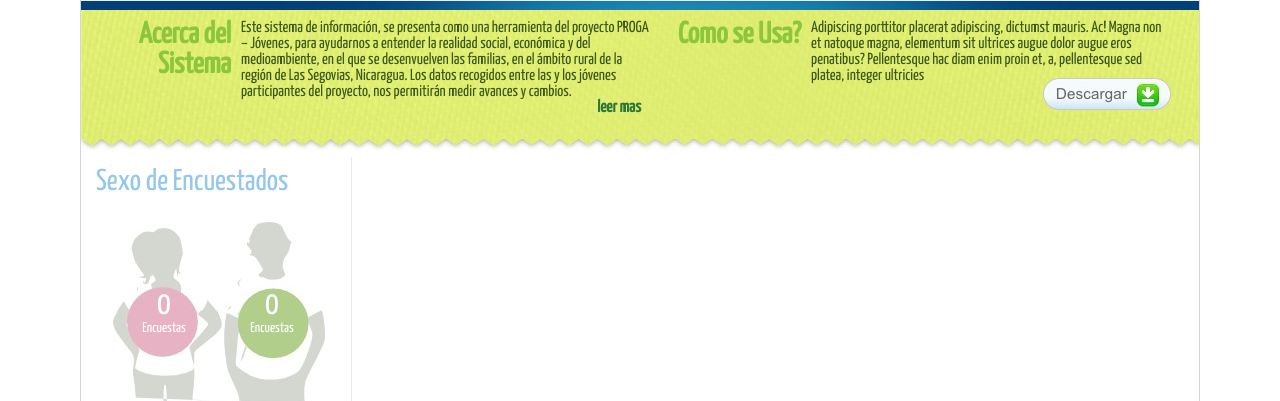
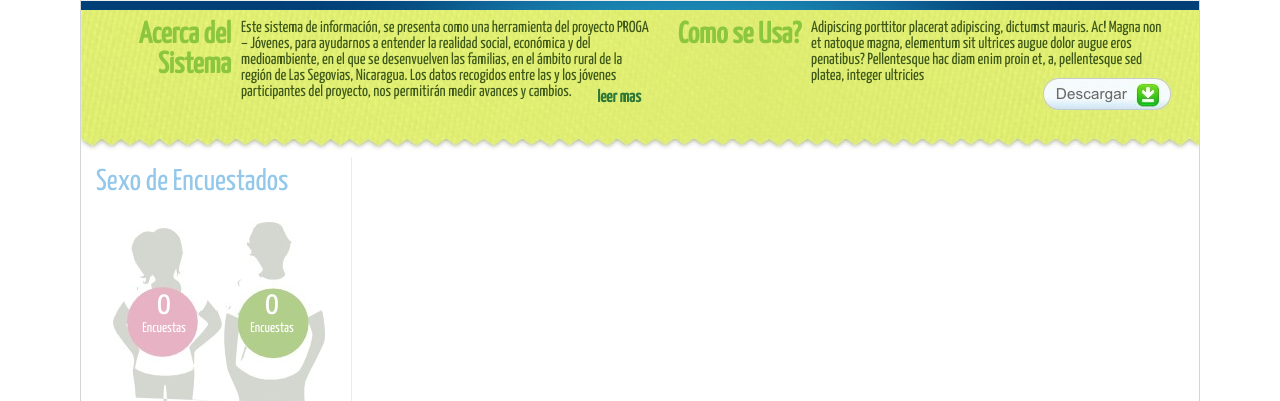
Before and after one commit to CARocha/suco_proga, a Django app: page / in a window 1280 px wide. Shown: the part 388-789 px from the top of the page. Run offline with Django 3.2, Linux system fonts and the light colour scheme; data comes from the database, SQL or seed files in the repository; data that the repository does not hold is empty; parts of the project's set-up code (start-up, migrations or seed data) failed here and were passed over; some libraries are stand-ins or nearby versions.

Commit message:
little fix

```diff
--- a/suco/templates/index.html
+++ b/suco/templates/index.html
@@ -126,7 +126,7 @@
         <div class="tituloverde">Acerca del Sistema</div>Este sistema de información, se presenta como una herramienta del proyecto PROGA – Jóvenes, para
 ayudarnos a entender la realidad social, económica y del medioambiente, en el que se desenvuelven las
 familias, en el ámbito rural de la región de Las Segovias, Nicaragua. Los datos recogidos entre las y los
-jóvenes participantes del proyecto, nos permitirán medir avances y cambios.<br> <a style="font-weight:bold; color:#2D7839; float:right;margin-right:10px;font-size:17px;"href="/acerca">leer mas</a>
+jóvenes participantes del proyecto, nos permitirán medir avances y cambios.<br> <a style="font-weight:bold; color:#2D7839; float:right;margin-right:10px;margin-top:-10px;font-size:17px;"href="/acerca">leer mas</a>
     </div>
     <div id="ayuda">
         <div class="tituloverde">Como se Usa?</div>Adipiscing porttitor placerat adipiscing, dictumst mauris. Ac! Magna non et natoque magna, elementum sit ultrices augue dolor augue eros penatibus? Pellentesque hac diam enim proin et, a, pellentesque sed platea, integer ultricies
```
